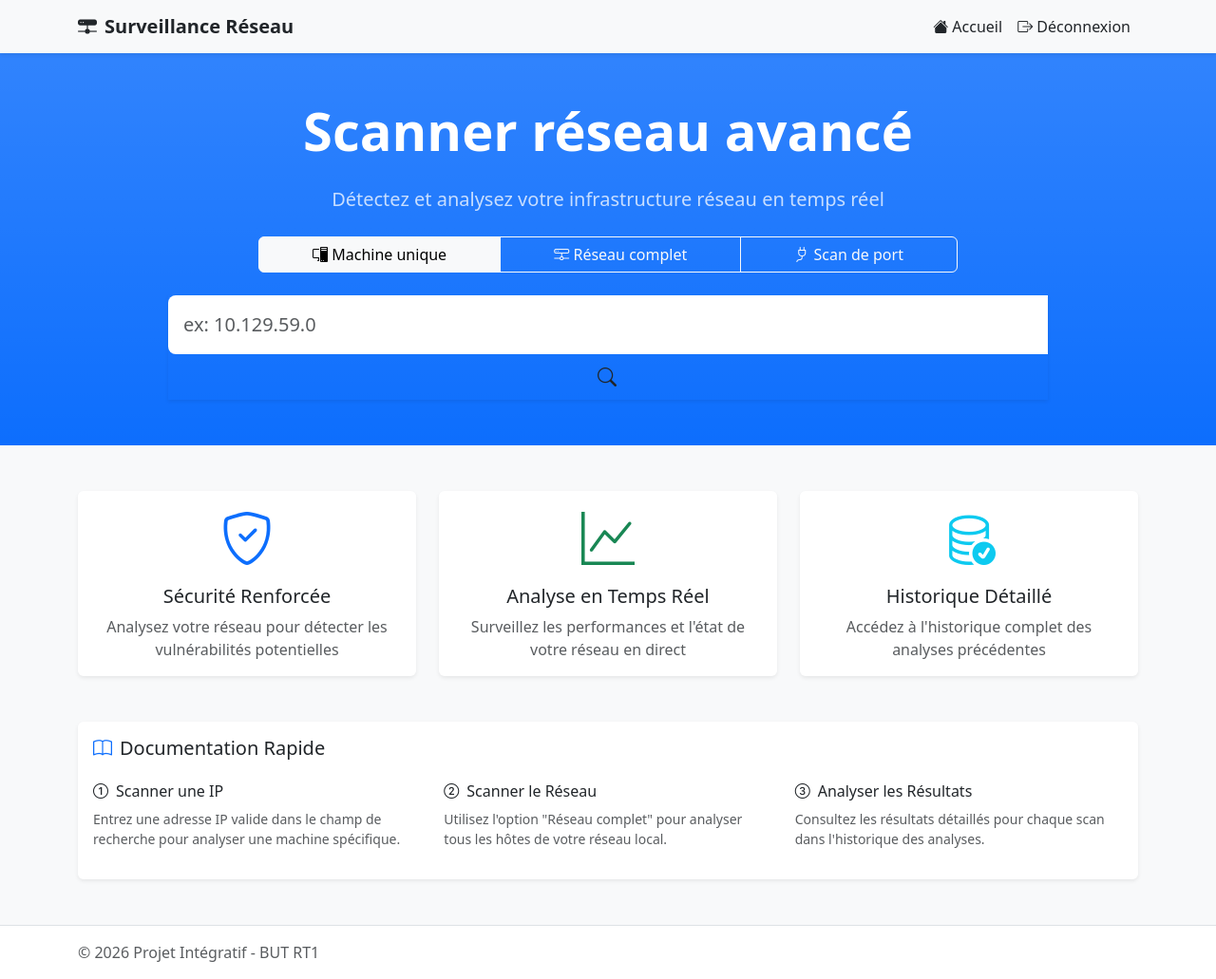
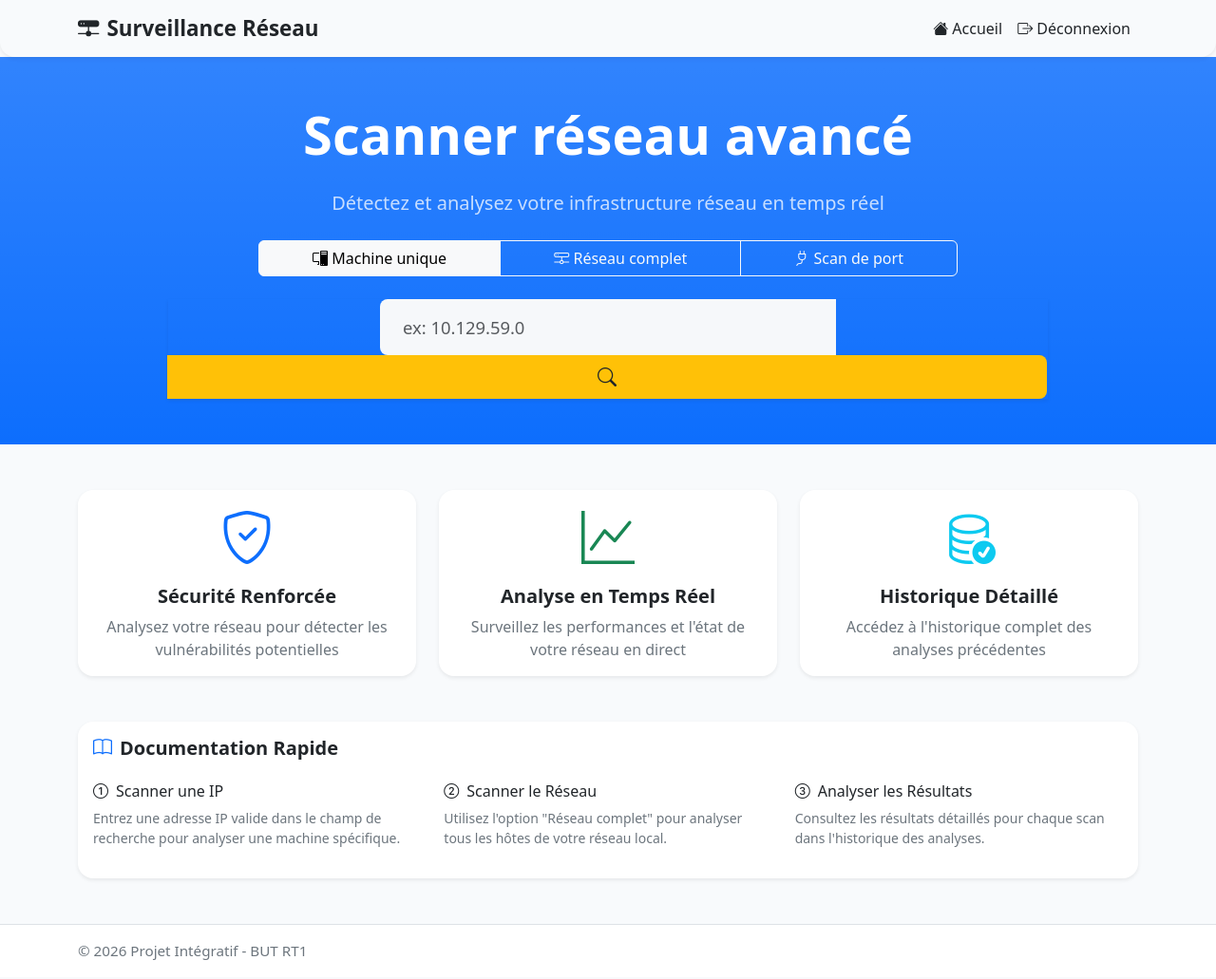
Before and after one commit to ali-elmagri/Scanner-Reseau-sous-PHP, a PHP site: page / in a window 1280 px wide. Shown: the whole page at 95% size. Run offline with PHP 8.4, Linux system fonts and the light colour scheme; the visitor is signed in with stand-in values (Sample User, id 1).

Commit message:
Add files via upload

```diff
--- a/css/style.css
+++ b/css/style.css
@@ -0,0 +1,253 @@
+/* Fond dégradé pour la page de login */
+.fond-degrade {
+    background: linear-gradient(135deg, #f8fafc 0%, #e0e7ef 100%);
+    min-height: 100vh;
+}
+
+/* --- Améliorations pour la page de login --- */
+
+/* Centrage vertical et horizontal de la boîte de connexion */
+body.page-login {
+    min-height: 100vh;
+    display: flex;
+    align-items: center;
+    justify-content: center;
+    background: linear-gradient(135deg, #e0e7ef 0%, #f8fafc 100%);
+}
+
+/* Boîte de connexion stylisée */
+.boite-connexion {
+    max-width: 420px; /* Agrandit la largeur maximale */
+    width: 100%;
+    padding: 2.5rem 2rem; /* Un peu plus d'espace intérieur */
+    border-radius: 1rem;
+    background: #fff;
+    box-shadow: 0 4px 24px rgba(13,110,253,0.08);
+    text-align: center;
+}
+
+/* Titre de connexion */
+.boite-connexion h2 {
+    font-weight: 700;
+    color: #0d6efd;
+    margin-bottom: 1.5rem;
+}
+
+/* Champs de formulaire */
+.champ-formulaire,
+.boite-connexion input[type="text"],
+.boite-connexion input[type="password"] {
+    width: 90%; /* Agrandit la largeur des champs */
+    min-width: 140px;
+    max-width: 320px;
+    padding: 0.8rem 1.1rem;
+    margin-bottom: 1.2rem;
+    border: 1px solid #e0e7ef;
+    border-radius: 0.5rem;
+    background: #f6f8fa;
+    font-size: 1.08rem;
+    transition: border-color 0.2s;
+    display: block;
+}
+.champ-formulaire:focus,
+.boite-connexion input[type="text"]:focus,
+.boite-connexion input[type="password"]:focus {
+    border-color: #0d6efd;
+    background: #fff;
+    outline: none;
+}
+
+/* Bouton de connexion */
+.bouton-principal,
+.boite-connexion input[type="submit"] {
+    width: 100%;
+    padding: 0.7rem 0;
+    background: #0d6efd;
+    color: #fff;
+    border: none;
+    border-radius: 2rem;
+    font-weight: 600;
+    font-size: 1rem;
+    cursor: pointer;
+    transition: background 0.2s;
+}
+.bouton-principal:hover,
+.boite-connexion input[type="submit"]:hover {
+    background: #084298;
+}
+
+/* Nouveau bouton jaune */
+.bouton-jaune {
+    background: #ffc107 !important;
+    color: #212529 !important;
+    border: none !important;
+    border-radius: 2rem;
+    font-weight: 600;
+    font-size: 1rem;
+    transition: background 0.2s;
+}
+.bouton-jaune:hover,
+.bouton-jaune:focus {
+    background: #e0a800 !important;
+    color: #212529 !important;
+}
+
+/* Message d'erreur */
+.boite-connexion .message-erreur,
+.alert-danger {
+    background: #ffeaea;
+    color: #dc3545;
+    border: none;
+    border-radius: 0.75rem;
+    padding: 0.7rem 1rem;
+    margin-bottom: 1rem;
+    font-size: 1rem;
+}
+
+/* Placeholder stylé */
+.boite-connexion input::placeholder {
+    color: #b0b8c1;
+    opacity: 1;
+}
+
+/* Icône utilisateur */
+.icone-login {
+    font-size: 2.5rem;
+    color: #0d6efd;
+    margin-bottom: 1rem;
+    display: block;
+}
+
+/* Navbar */
+.navbar {
+    border-radius: 0 0 1rem 1rem;
+}
+.navbar .navbar-brand {
+    font-size: 1.4rem;
+    font-weight: bold;
+}
+.navbar .nav-link.active, .navbar .nav-link {
+    color: #212529 !important;
+    font-weight: 500;
+}
+
+/* Cartes et ombres */
+.card {
+    border-radius: 1rem;
+    box-shadow: 0 2px 16px rgba(0,0,0,0.06);
+}
+.card-title {
+    font-weight: 600;
+}
+
+/* Alertes */
+.alert {
+    border-radius: 1rem;
+    font-size: 1rem;
+}
+.alert-info {
+    background: #e9f5ff;
+    color: #0d6efd;
+    border: none;
+}
+.alert-danger {
+    background: #ffeaea;
+    color: #dc3545;
+    border: none;
+    border-radius: 0.75rem;
+    padding: 0.7rem 1rem;
+    margin-bottom: 1rem;
+    font-size: 1rem;
+}
+.alert-warning {
+    background: #fff8e1;
+    color: #856404;
+    border: none;
+}
+
+/* Progress bar */
+.progress {
+    border-radius: 1rem;
+    background: #e0e7ef;
+}
+.progress-bar {
+    border-radius: 1rem;
+}
+
+/* Accordéon */
+.accordion-button {
+    border-radius: 0.75rem !important;
+    font-weight: 500;
+}
+.accordion-item {
+    margin-bottom: 0.5rem;
+    background: #f8fafc;
+}
+
+/* Footer */
+.footer {
+    background: #f8fafc;
+    border-top: 1px solid #e0e7ef;
+    font-size: 0.95rem;
+}
+
+/* Utilitaires */
+.text-muted {
+    color: #6c757d !important;
+}
+.text-white {
+    color: #fff !important;
+}
+.text-dark {
+    color: #212529 !important;
+}
+.bg-light {
+    background: #f8fafc !important;
+}
+.bg-white {
+    background: #fff !important;
+}
+.rounded-pill {
+    border-radius: 50rem !important;
+}
+
+/* Responsive */
+@media (max-width: 576px) {
+    .card {
+        border-radius: 0.75rem;
+    }
+    .navbar {
+        border-radius: 0 0 0.75rem 0.75rem;
+    }
+}
+@media (max-width: 500px) {
+    .boite-connexion {
+        padding: 1.5rem 0.5rem;
+    }
+}
+
+.boite-connexion form {
+    display: flex;
+    flex-direction: column;
+    align-items: center;
+    gap: 0.5rem;
+}
+
+.boite-connexion label {
+    align-self: flex-start;
+    margin-bottom: 0.2rem;
+    font-weight: 500;
+    color: #0d6efd;
+    margin-left: 5%;
+}
+
+/* Allonger le champ de saisie IP dans machine unique */
+#champScanUnique .form-control {
+    min-width: 320px;
+    max-width: 480px;
+    width: 100%;
+    margin: 0 auto;
+    padding-left: 1.5rem;
+    padding-right: 1.5rem;
+    font-size: 1.15rem;
+}
```
